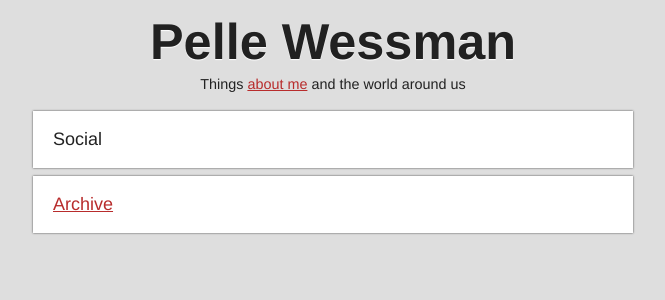
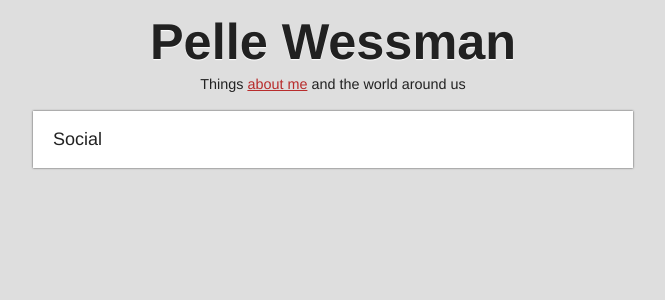
Before and after one commit to voxpelli/voxpelli.github.com, a Jekyll site: the page built from social/index.html, in a window 1280 px wide. Shown: the top 300 px of the page, without its empty margins (307-972 px from the left). Built offline with Jekyll 4.4.1, drawn with Linux system fonts in a browser that asks for light colours.

Commit message:
Hides archive links on small section pages

```diff
--- /dev/null
+++ b/_includes/section.html
@@ -0,0 +1,11 @@
+{% assign collectionsize = include.collection | size %}
+
+{% for post in include.collection limit:include.limit %}
+  {% include post.html post=post %}
+{% endfor %}
+
+{% if collectionsize > include.limit %}
+  <ul class="posts-extras">
+    <li><a href="/archive/full">Archive</a></li>
+  </ul>
+{% endif %}
--- a/index.html
+++ b/index.html
@@ -11,8 +11,8 @@ webmentionable: true
   <ul class="posts">
     {% assign postsleft=10 %}
     {% for post in site.posts %}
-      {% if post.category == null and postsleft != '0' %}
-        {% capture postsleft %}{{ postsleft | minus:1 }}{% endcapture %}
+      {% if post.category == null and postsleft != 0 %}
+        {% assign postsleft = postsleft | minus:1 %}
         {% include post.html post=post container='li' %}
       {% endif %}
     {% endfor %}
--- a/social/index.html
+++ b/social/index.html
@@ -6,10 +6,4 @@ category: social
 
 <h2>Social</h2>
 
-{% for post in site.categories.social limit:10 %}
-  {% include post.html post=post %}
-{% endfor %}
-
-<ul class="posts-extras">
-  <li><a href="/archive/full">Archive</a></li>
-</ul>
+{% include section.html collection=site.categories.social limit=10 %}
```
Also changed, not shown: links/index.html (+1 -8 lines).
